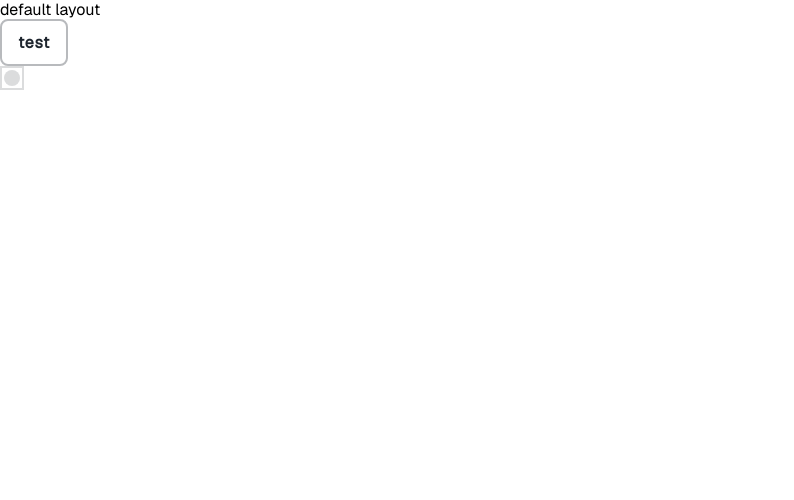
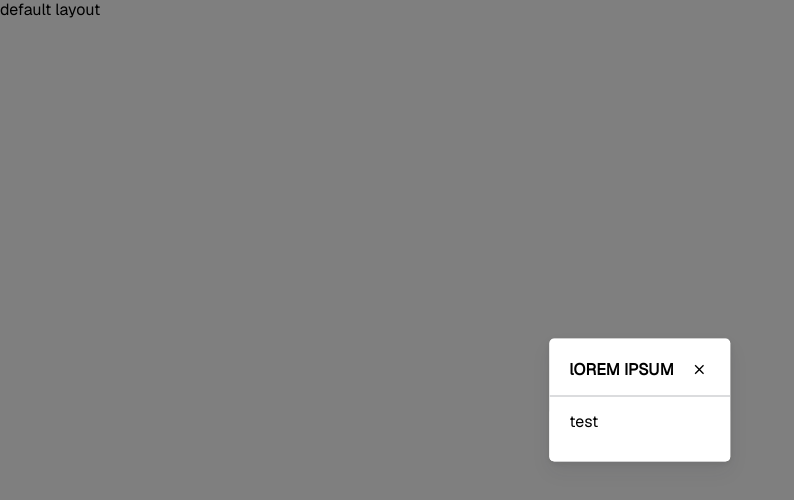
Before and after one commit to PiotrO9/shopease-frontend, a Nuxt app: page / in a window 1280 px wide. Shown: the top 500 px of the page, without its empty margins (0-794 px from the left). Built offline with nearby package versions, Linux system fonts and the light colour scheme.

Commit message:
feat: add styles for global modal with usage of Dialog component

```diff
--- a/assets/styles/base/input.css
+++ b/assets/styles/base/input.css
@@ -30,7 +30,7 @@ input[type="checkbox"] {
 }
 
 input[type="radio"] {
-    border-radius: 50%;
+    border-radius: 50% !important;
 
     &::before {
         content: '';
--- a/components/Dialog.vue
+++ b/components/Dialog.vue
@@ -1,6 +1,7 @@
 <script setup lang="ts">
 interface DialogPropsModel {
 	modelValue?: boolean;
+	title?: string;
 }
 
 const props = defineProps<DialogPropsModel>();
@@ -108,6 +109,20 @@ function slotExists(slotName: string) {
 						<Icon name="material-symbols:close" />
 					</button>
 				</header>
+				<header v-else class="header">
+					<span class="title">
+						{{ props.title }}
+					</span>
+					<button
+						class="close"
+						type="button"
+						title="Close"
+						@click="handleCloseDialog"
+					>
+						<Icon name="material-symbols:close" />
+					</button>
+				</header>
+				<hr>
 				<main class="inner">
 					<slot :cancel="handleCloseDialog" />
 				</main>
@@ -175,7 +190,6 @@ function slotExists(slotName: string) {
 }
 
 .scroll-container {
-	padding: 20px;
 	overflow: auto;
 	height: fit-content;
 	max-height: calc((100vh - 6px) - 2em);
@@ -191,6 +205,7 @@ function slotExists(slotName: string) {
 .inner {
 	background-color: #fff;
 	min-height: 50px;
+	padding: 0px 20px 20px;
 }
 
 .dialog[open] {
@@ -228,6 +243,14 @@ function slotExists(slotName: string) {
 	grid-template-columns: 1fr auto;
 	gap: 15px;
 	align-items: center;
+	padding: 20px 20px 0;
+}
+
+hr {
+	width: 100%;
+	height: 1px;
+	border: none;
+	background-color: var(--gray-500);
 }
 
 .title {
--- a/pages/index.vue
+++ b/pages/index.vue
@@ -26,18 +26,17 @@ definePageMeta({
 // };
 
 // handleCreateUser();
+const modalState = ref(false);
 
-function test() {
-	console.log('test');
-}
+onMounted(() => {
+	modalState.value = true;
+});
 </script>
 
 <template>
 	<div>
-		<Action>
+		<Dialog :model-value="modalState" title="lOREM IPSUM">
 			<h1>test</h1>
-		</Action>
-
-		<input type="radio" for="test" name="test" disabled checked />
+		</Dialog>
 	</div>
-</template>@click=
+</template>
```
